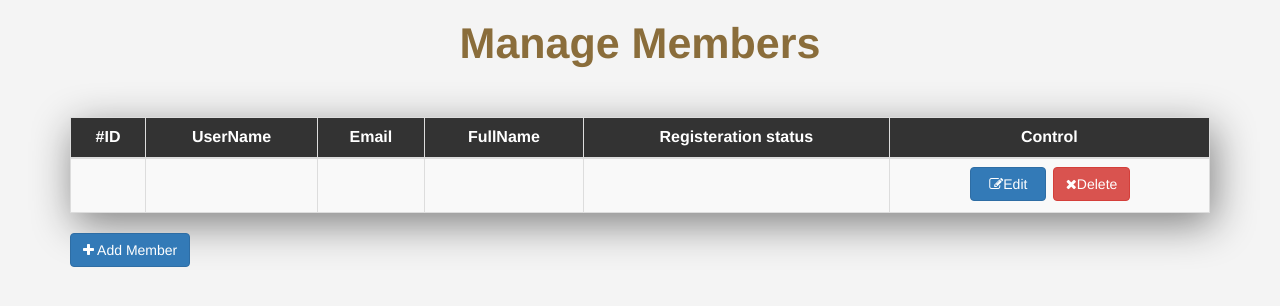
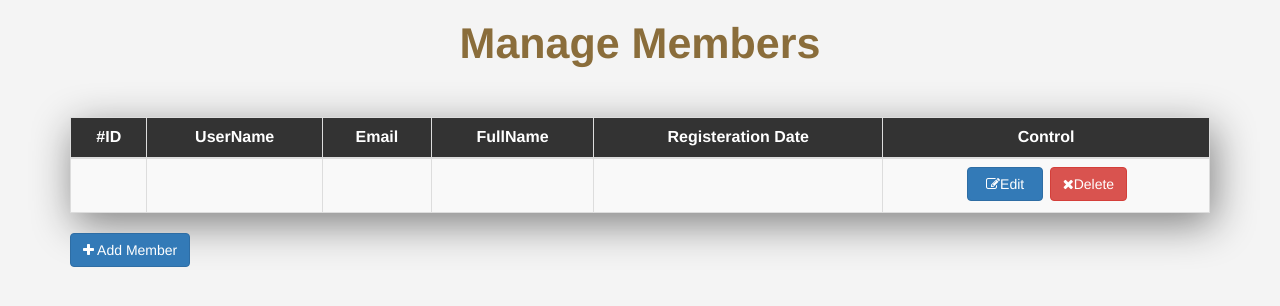
Before and after one commit to FoushWare/Holiday_PHP_SideProject, a PHP site: page /members.php in a window 1280 px wide. Shown: the part 50-356 px from the top of the page. Run offline with PHP 8.4, Linux system fonts and the light colour scheme; the visitor is signed in with stand-in values (Sample User, id 1); tables that the repository leaves empty or names only in its code hold one stand-in row (values such as "Sample post"); data that the repository does not hold is empty.

Commit message:
add registered Date of the inserted user

```diff
--- a/Admin/members.php
+++ b/Admin/members.php
@@ -199,7 +199,7 @@ else if($do == 'Manage'){//brace start of Manage page
             <th>UserName</th>
             <th>Email</th>
             <th>FullName</th>
-            <th>Registeration status</th>
+            <th>Registeration Date </th>
             <th>Control</th>
           </tr>
 
@@ -219,7 +219,7 @@ else if($do == 'Manage'){//brace start of Manage page
                     echo'<td>'.$user['Username'].'</td>';
                     echo'<td>'.$user['Email'].'</td>';
                     echo'<td>'.$user['FullName'].'</td>';
-                    echo'<td>'.$user['RegStatus'].'</td>';
+                    echo'<td>'.$user['Date'].'</td>';
                     echo'<td>
                         <a class="btn btn-primary Edit" href="members.php?do=Edit&&userid='.$user['UserID'].'"><i class="fa fa-edit"></i>Edit</a>
                         <a class="btn btn-danger Delete confirm" href="members.php?do=Delete&&userid='.$user['UserID'].'"><i class="fa fa-close"></i>Delete</a>
@@ -279,8 +279,8 @@ $count=checkItem('Username','users',$user);
 
 
 
-            $stmt2 = $con->prepare("INSERT INTO users(Username , Password , Email,FullName)
-                                    VALUES(:Xuser, :Xpass, :XEmail,:XFullName)");
+            $stmt2 = $con->prepare("INSERT INTO users(Username , Password , Email,FullName,Date)
+                                    VALUES(:Xuser, :Xpass, :XEmail,:XFullName,now())");
             $stmt2->execute(array(
 
                 ':Xuser'         =>      $user,
```
